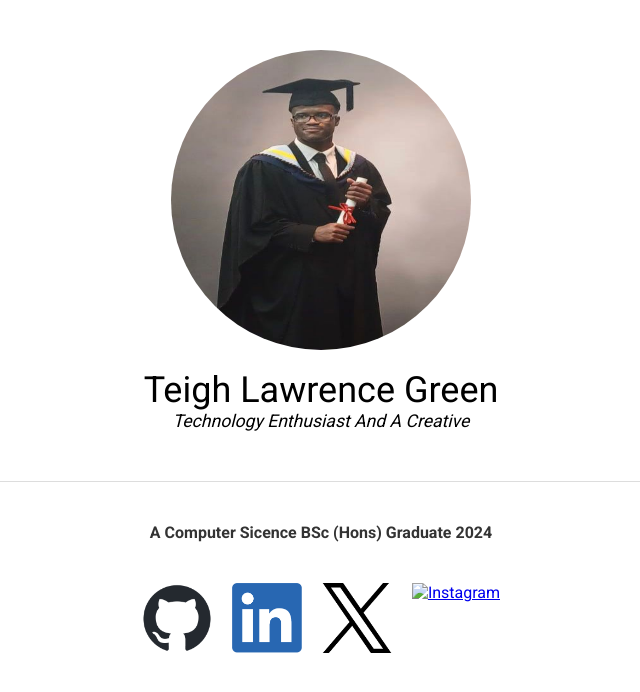
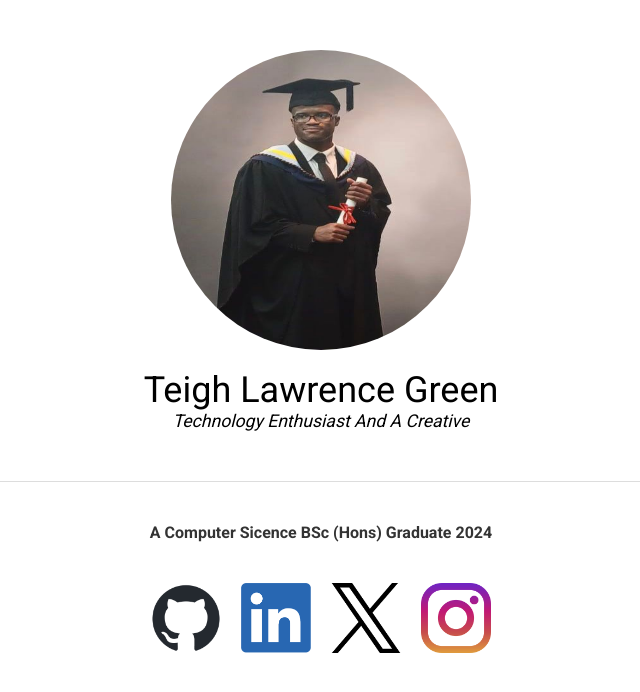
Before and after one commit to Aic-02mz/PortifloWeb, a plain HTML site: page index.html in a window 1280 px wide. Shown: the whole page, without its empty margins (319-959 px from the left). Drawn offline with Linux system fonts and the light colour scheme.

Commit message:
Update index.html

```diff
--- a/index.html
+++ b/index.html
@@ -65,7 +65,7 @@
             <img src="assets/images/twitter.png" alt="Twitter">
         </a>
         <a href="https://instagram.com/teighlg">
-            <img src="assets/images/instagram.png" alt="Instagram">
+            <img src="instagram.png" alt="Instagram">
         </a>
     </div>
 
```
